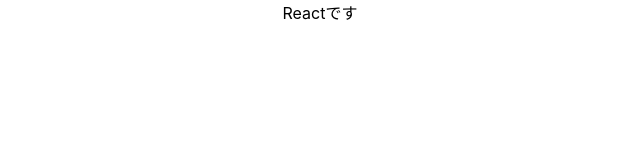
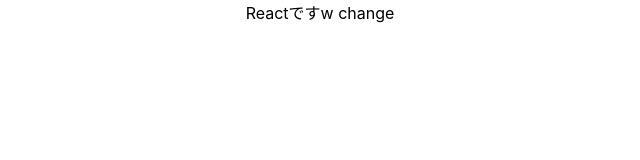
Before and after one commit to yoimers/test, a React (Create React App) app: page / in a window 1280 px wide. Shown: the top 160 px of the page, without its empty margins (320-960 px from the left). Built offline with nearby package versions, Linux system fonts and the light colour scheme.

Commit message:
変更してみたよ

```diff
--- a/src/App.js
+++ b/src/App.js
@@ -4,7 +4,9 @@
 function App() {
   return (
     <div className="App">
-      Reactです
+      Reactですw
+
+      change
     </div>
   );
 }
```
